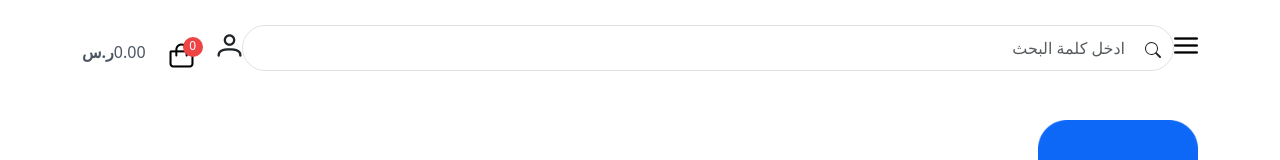
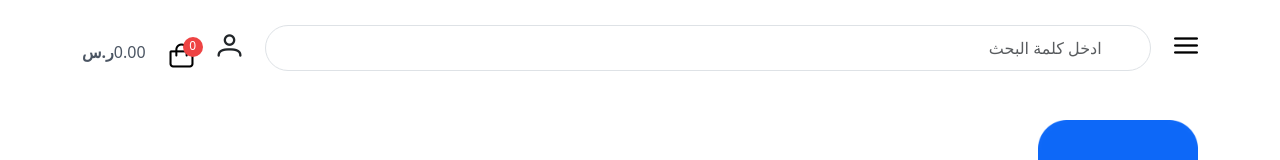
Before and after one commit to abduallahelbialy/eCom, a Vue app: page / in a window 1280 px wide. Shown: the top 160 px of the page. Built offline with nearby package versions, Linux system fonts and the light colour scheme.

Commit message:
edit search in page navbar

```diff
--- a/src/components/layout/Nav.vue
+++ b/src/components/layout/Nav.vue
@@ -56,9 +56,9 @@
                placeholder="ادخل كلمة البحث"
                aria-label="Search">
         <button class="btn position-absolute top-50 end-0 translate-middle-y" type="button">
-            <svg xmlns="http://www.w3.org/2000/svg" width="16" height="16" fill="currentColor" class="bi bi-search" viewBox="0 0 16 16">
+            <!-- <svg xmlns="http://www.w3.org/2000/svg" width="16" height="16" fill="currentColor" class="bi bi-search" viewBox="0 0 16 16">
                 <path d="M11.742 10.344a6.5 6.5 0 1 0-1.397 1.398h-.001c.03.04.062.078.098.115l3.85 3.85a1 1 0 0 0 1.415-1.414l-3.85-3.85a1.007 1.007 0 0 0-.115-.1zM12 6.5a5.5 5.5 0 1 1-11 0 5.5 5.5 0 0 1 11 0z"/>
-            </svg>
+            </svg> -->
         </button>
     </div>
   </div>
@@ -452,6 +452,8 @@ export default {
 }
 .form-control {
   padding: 10px;
+  width: 95%;
+  margin: auto;
 }
 input[type="search"] {
   padding-right: 35px;
```
